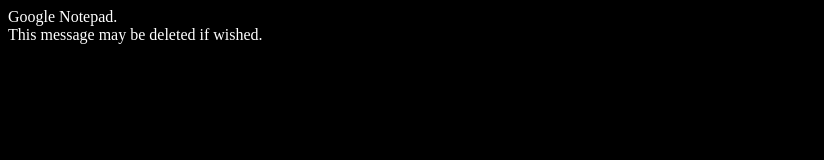
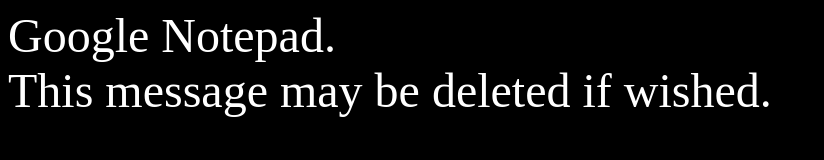
Before and after one commit to ridinginstyle00/googlenotepad, a plain HTML site: page index.html in a window 1280 px wide. Shown: the whole page, without its empty margins (0-824 px from the left). Drawn offline with Linux system fonts and the light colour scheme.

Commit message:
Update index.html

```diff
--- a/index.html
+++ b/index.html
@@ -1 +1 @@
-<html contenteditable style="background-color:black; color:white"><head><title>Google Notepad</title><link rel="shortcut icon" type="image/x-icon" href="https://upload.wikimedia.org/wikipedia/commons/f/f5/Notepad_plus_plus.png"/></head><p size="64px">Google Notepad.<br>This message may be deleted if wished.</p>
+<html contenteditable style="background-color:black; color:white"><head><title>Google Notepad</title><link rel="shortcut icon" type="image/x-icon" href="https://upload.wikimedia.org/wikipedia/commons/f/f5/Notepad_plus_plus.png"/></head><p><font size="64">Google Notepad.<br>This message may be deleted if wished.</p>
```
